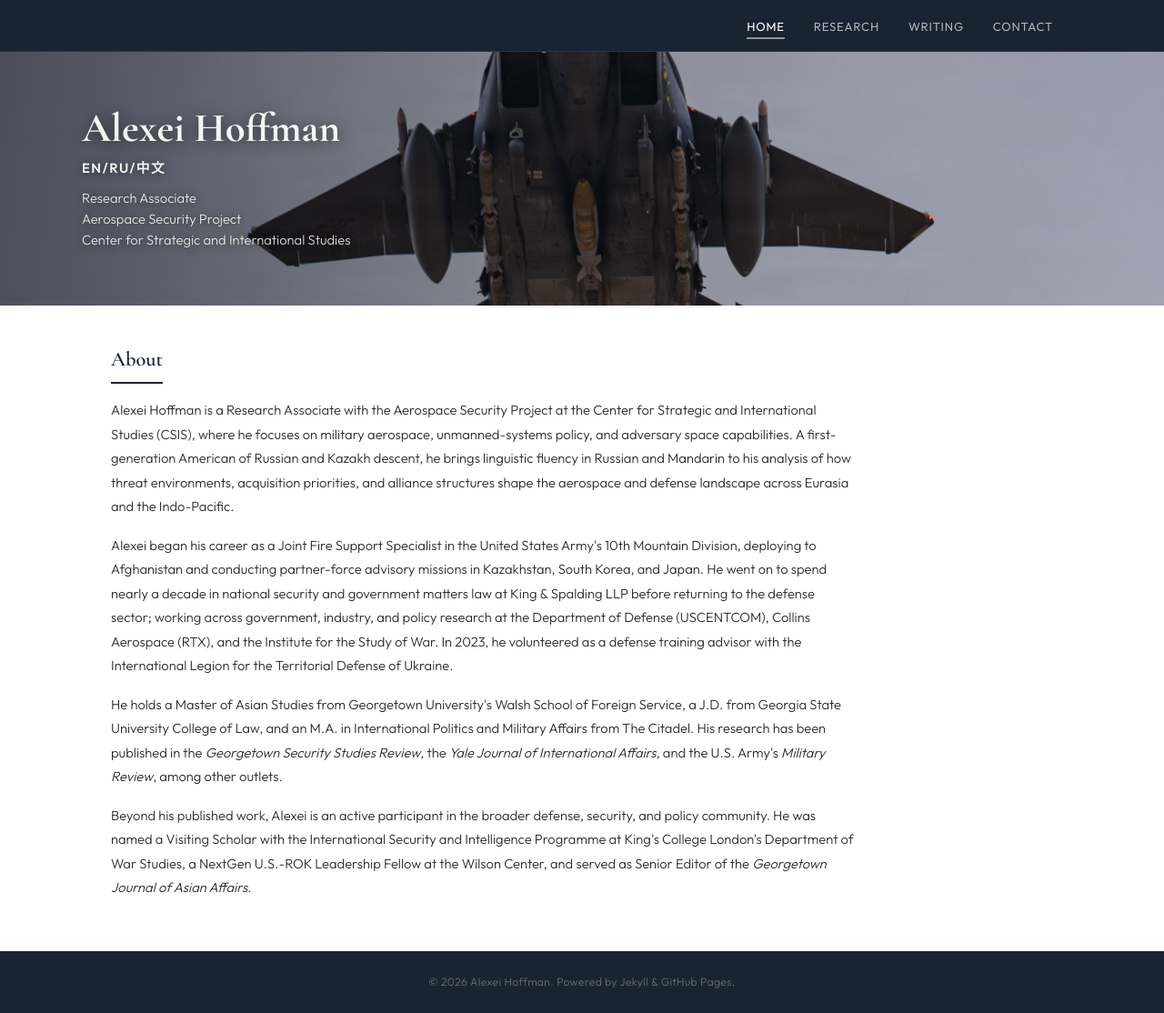
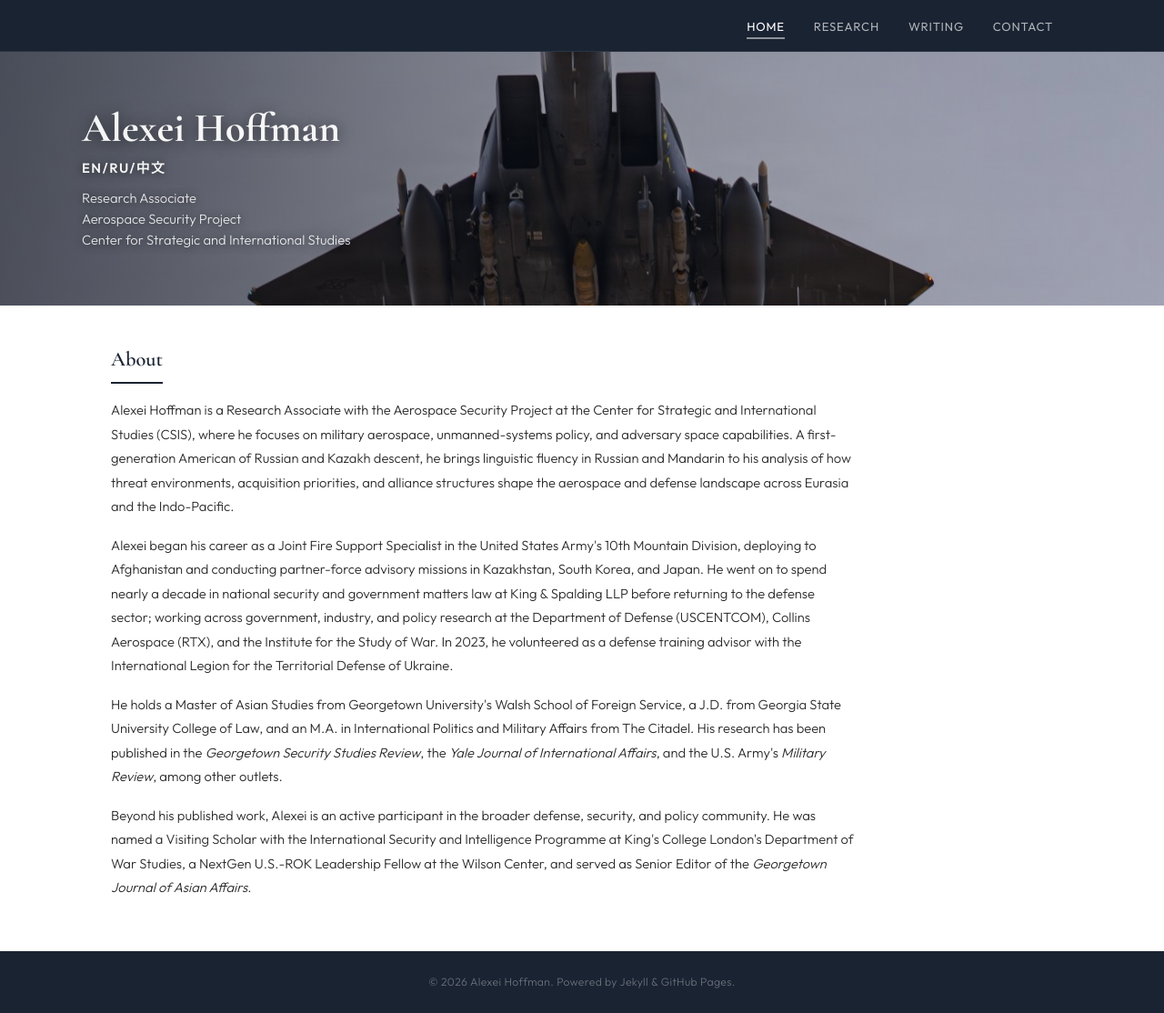
Before and after one commit to a-novi13-byte/a-novi13-byte.github.io, a Jekyll site: the page built from index.html, in a window 1280 px wide and 1114 px high. Shown: the whole window at 91% size. Built offline with Jekyll 4.4.1, drawn with Linux system fonts in a browser that asks for light colours.

Commit message:
Update index.html

```diff
--- a/index.html
+++ b/index.html
@@ -7,8 +7,10 @@ title: Home
 .hero-langs { font-size: 0.92rem; font-weight: 600; color: rgba(255,255,255,0.95); letter-spacing: 0.1em; margin-top: -0.3rem; margin-bottom: 0.6rem; text-shadow: 0 1px 10px rgba(0,0,0,0.6); }
 </style>
 <section class="hero-banner">
-  <!-- Banner credit: <U.S. Central Command Public Affairs/DVIDS -->
-  <img src="{{ '/assets/images/9568359_cropped.jpg' | relative_url }}" alt="Underside view of a military fighter jet flying overhead against a pale gray sky, with external fuel tanks and munitions visible beneath its wings.">
+  <!-- Banner credit: U.S. Central Command Public Affairs / DVIDS (public domain) -->
+  <img src="{{ '/assets/images/9568359_cropped.jpg' | relative_url }}"
+       style="object-position: center 30%;"
+       alt="Underside view of a U.S. Air Force F-15E Strike Eagle in flight, external fuel tanks and munitions visible beneath its wings.">
   <div class="hero-banner-overlay">
     <div class="hero-banner-inner">
       <h1>Alexei Hoffman</h1>
```
